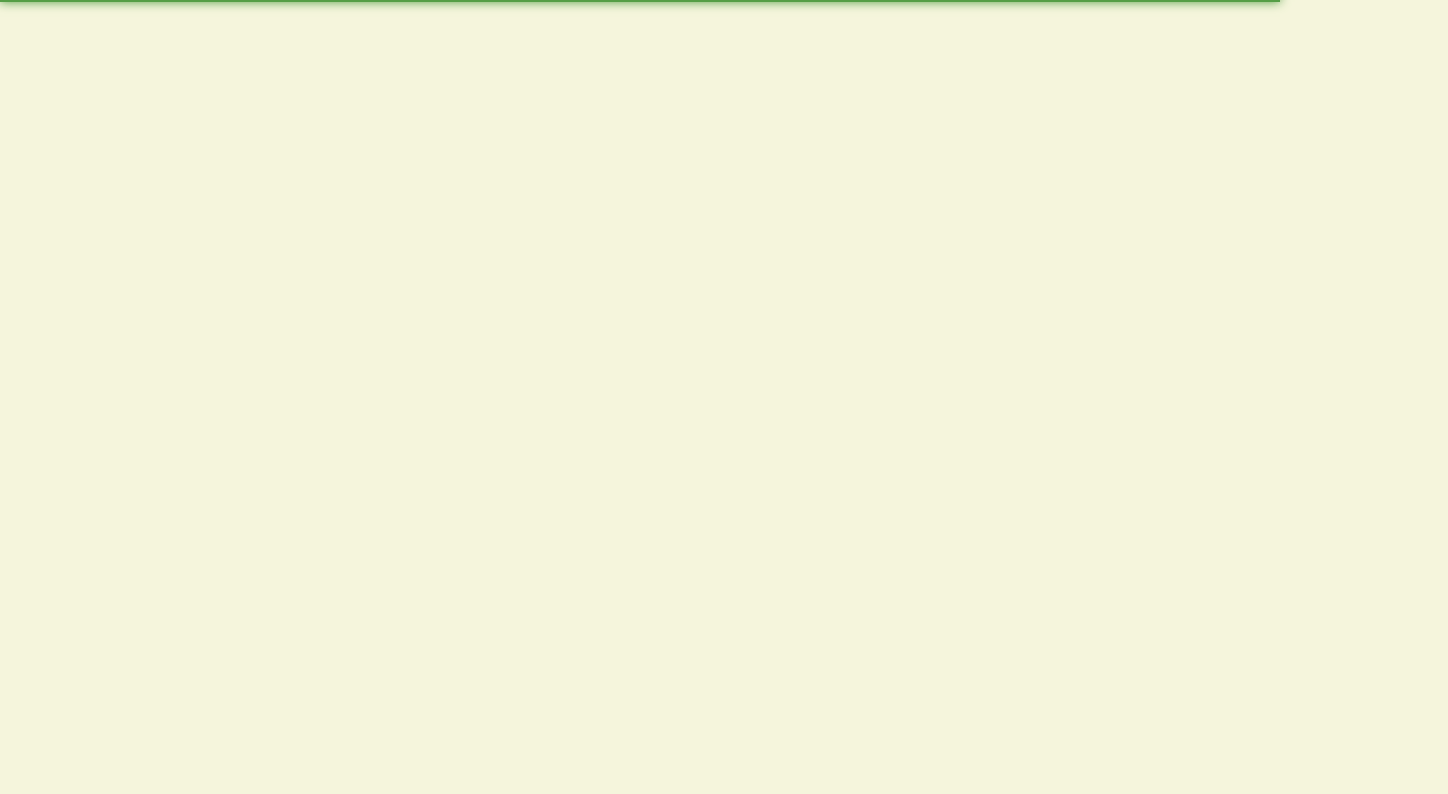
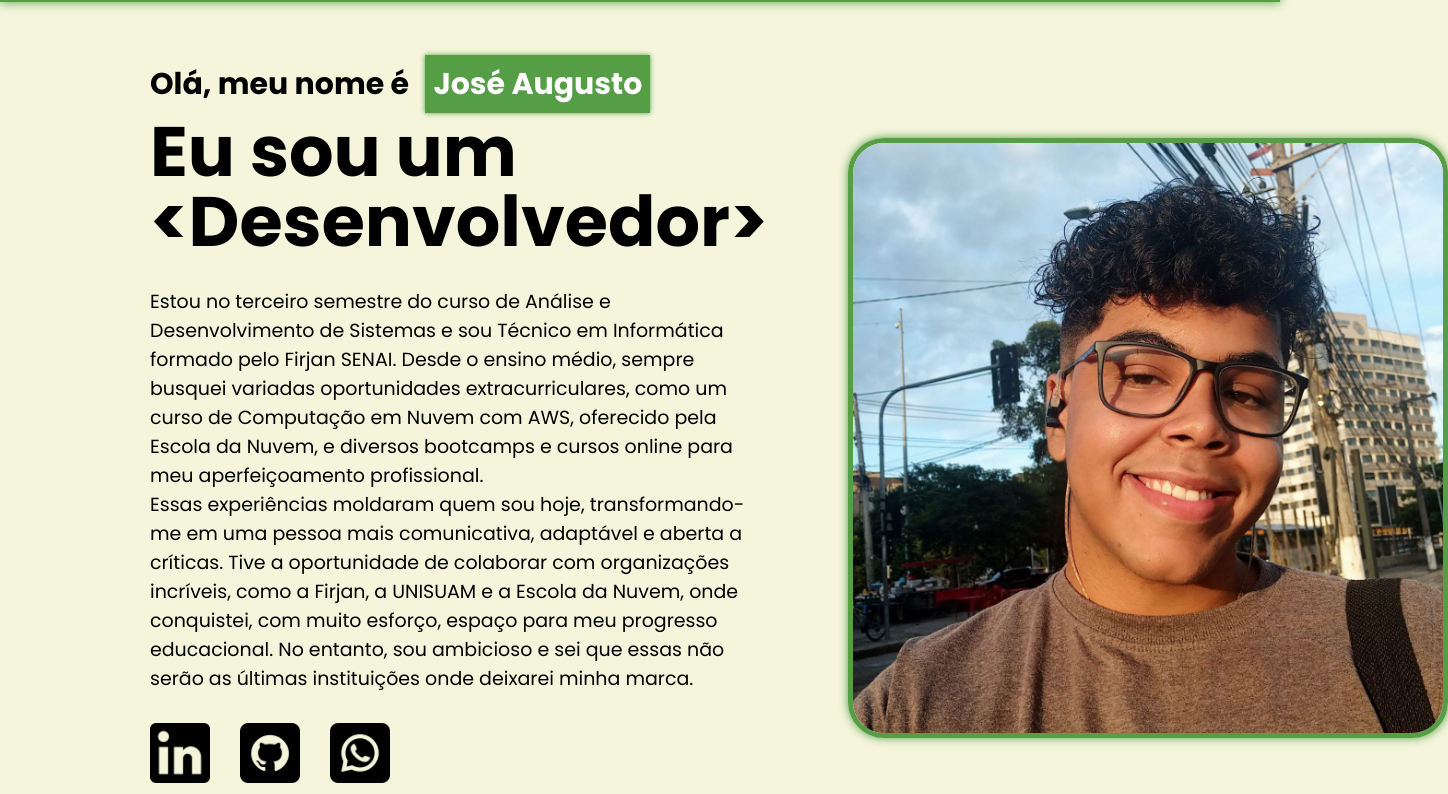
Before and after one commit to joseaugustoR/treko-portfolio-e-biblioteca-pessoal, a plain HTML site: page index.html in a window 1280 px wide. Shown: the part 88-882 px from the top of the page, 1448 px wide, since content can reach past the window. Before the commit the page ends 800 px from the top, so only its background shows below. Drawn offline with Linux system fonts and the light colour scheme; a web font is replaced by a local one.

Commit message:
atts-main-page

```diff
--- a/css/index.css
+++ b/css/index.css
@@ -74,26 +74,75 @@ body {
 
 }
 
+.apresentacao {
+    display: flex;
+    justify-content: space-around;
+    flex-flow: row wrap;
+    margin-top: 100px;
+
+}
+
 .flex-container {
     display: flex;
-    flex-direction: row; /* Alinha os itens horizontalmente */
-    align-items: center; /* Alinha os itens verticalmente ao centro */
-    justify-content: space-between; /* Distribui os itens com espaçamento igual */
-    height: auto; /* Pode ser ajustado conforme necessário */
-    width: 100%; /* Ajuste conforme necessário */
+    align-items: center;
+    margin: 50px 150px 100px 150px;
+    gap: 80px;
 }
 
-.flexcontainerinfos {
+.flex-container-infos {
     display: flex;
-    flex-direction: column; /* Alinha os itens verticalmente */
-    flex: 1; /* Faz com que esse contêiner ocupe o espaço disponível */
+    flex-direction: column;
+    width: 100%;
 }
 
-.links img {
-    margin-right: 10px; /* Adiciona espaçamento entre as imagens */
+.flex-container-infos h3 {
+    margin-bottom: 10px;
+    font-size: 30px;
 }
 
-.perfil {
-    width: 100px; /* Ajuste o tamanho conforme necessário */
-    height: auto; /* Mantém a proporção da imagem */
+.flex-container-infos h1 {
+    margin-bottom: 30px;
+    font-size: 70px;
+    font-weight: 700;
+    line-height: 1;
 }
+
+.flex-container-infos p {
+    font-size: 19px;
+}
+
+.perfil img{
+    width: 600px;
+    height: 600px;
+    border: 5px solid #559e46;
+    border-radius: 6%;
+    box-shadow: 0px 0px 10px #559e46;
+}
+
+.fundo-nome {
+    margin-left: 10px;
+    color: white;
+    background-color: #559e46;
+    padding: 8px;
+    box-shadow: 0px 0px 5px #559e46;
+}
+
+.links {
+    display: flex;
+    margin: 30px 0px 30px 0px;
+    gap: 30px;
+}
+
+.logo-info {
+    width: 60px;
+    height: 60px;
+}
+
+.habilidades {
+    background-color: #b3df9d;
+    height: 500px;
+    box-shadow: 0px 0px 10px #559e46;
+
+}
+
+/* APRESENTAÇÃO FIM */
--- a/index.html
+++ b/index.html
@@ -40,22 +40,33 @@
 
     <section class="apresentacao">
         <div class="flex-container">
-            <div class="flexcontainerinfos">
-                <h1>Olá, meu nome é GADKASDKASODKASOKD</h1>
-                <p>Lorem ipsum dolor sit amet consectetur adipisicing elit. Veniam magnam magni illo doloremque reprehenderit
-                obcaecati aliquam cum quasi vitae voluptatum numquam, recusandae eaque eligendi distinctio omnis saepe, et
-                dolores consequatur?</p>
-            <div class="links">
-                    <img src="" alt="">
-                    <img src="" alt="">
-                    <img src="" alt="">
+            <div class="flex-container-infos">
+                <h3>Olá, meu nome é <strong class="fundo-nome">José Augusto</strong></h3>
+                <h1>Eu sou um &lt;Desenvolvedor&gt;</h1>
+                <p>Estou no terceiro semestre do curso de Análise e Desenvolvimento de Sistemas e sou Técnico em Informática formado
+                    pelo Firjan SENAI. Desde o ensino médio, sempre busquei variadas oportunidades extracurriculares, como um curso de Computação
+                    em Nuvem com AWS, oferecido pela Escola da Nuvem, e diversos bootcamps e cursos online para meu
+                    aperfeiçoamento profissional. <br>
+                    Essas experiências moldaram quem sou hoje, transformando-me em uma pessoa mais comunicativa, adaptável e
+                    aberta a críticas. Tive a oportunidade de colaborar com organizações incríveis, como a Firjan, a UNISUAM e a
+                    Escola da Nuvem, onde conquistei, com muito esforço, espaço para meu progresso educacional. No entanto, sou
+                    ambicioso e sei que essas não serão as últimas instituições onde deixarei minha marca.
+                    </p>
+                <div class="links">
+                    <a target="_blank" href="https://www.linkedin.com/in/josearsantos/"><img class="logo-info" src="img/linkedin.png" alt="Logo Linkedin"></a>
+                    <a target="_blank" href="https://github.com/joseaugustoR"><img class="logo-info" src="img/github.png" alt="Logo GitHub"></a>
+                    <a target="_blank" href="https://api.whatsapp.com/send?phone=5521979419567&text=Ol%C3%A1,%20Tudo%20bem?"><img class="logo-info" src="img/whatsapp.png" alt="Logo whatsapp"></a>
+                </div>
             </div>
-            </div>
-            <div>
-                <img class="perfil" src="" alt="">
+            <div class="perfil">
+                <img class="perfil" src="img/perfil.jpg" alt="Foto de José Augusto">
             </div>
         </div>
     </section>
 
+    <section class="habilidades">
+
+    </section>
+
 </body>
 </html>
```
Also changed, not shown: img/github.png (added), img/linkedin.png (added), img/perfil.jpg (added), img/whatsapp.png (added).
